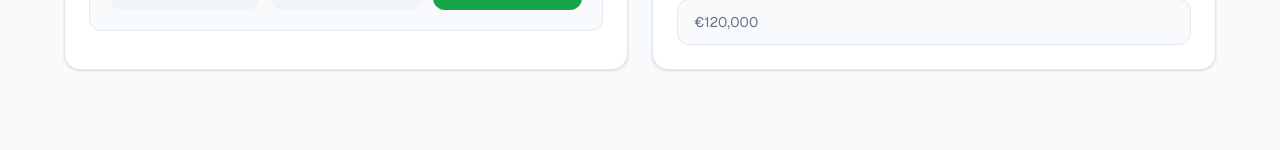
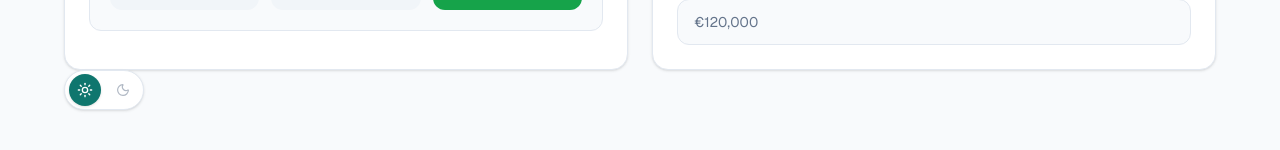
Before and after one commit to vladimirmomiroski/realestate-frontend, a Next.js app: page / in a window 1280 px wide. Shown: the part 994-1144 px from the top of the page. Built offline with nearby package versions, Linux system fonts and the light colour scheme.

Commit message:
Add theme toggle

```diff
--- a/package.json
+++ b/package.json
@@ -11,7 +11,9 @@
     "format:check": "prettier --check ."
   },
   "dependencies": {
+    "lucide-react": "^1.17.0",
     "next": "16.2.6",
+    "next-themes": "^0.4.6",
     "react": "19.2.4",
     "react-dom": "19.2.4"
   },
--- a/src/app/(public)/page.tsx
+++ b/src/app/(public)/page.tsx
@@ -1,3 +1,5 @@
+import { ThemeToggle } from "@/components/shared/theme/theme-toggle";
+
 export default function Home() {
   return (
     <main className="bg-background font-text-foreground min-h-screen px-6 py-16">
@@ -159,6 +161,10 @@ export default function Home() {
             </div>
           </div>
         </div>
+
+        <div className="mb-8">
+          <ThemeToggle />
+        </div>
       </section>
     </main>
   );
--- a/src/app/globals.css
+++ b/src/app/globals.css
@@ -1,4 +1,5 @@
 @import "tailwindcss";
+@custom-variant dark (&:where(.dark, .dark *));
 
 :root {
   --background: #f8fafc;
--- a/src/app/layout.tsx
+++ b/src/app/layout.tsx
@@ -2,6 +2,7 @@ import type { Metadata } from "next";
 import { Geist, Geist_Mono } from "next/font/google";
 import { siteConfig } from "@/config/site";
 import "./globals.css";
+import { ThemeProvider } from "@/components/shared/providers/theme-provider";
 
 const geistSans = Geist({
   variable: "--font-geist-sans",
@@ -26,9 +27,12 @@ export default function RootLayout({
   return (
     <html
       lang="en"
+      suppressHydrationWarning
       className={`${geistSans.variable} ${geistMono.variable} h-full antialiased`}
     >
-      <body className="min-h-full font-sans">{children}</body>
+      <body className="min-h-full font-sans">
+        <ThemeProvider>{children}</ThemeProvider>
+      </body>
     </html>
   );
 }
--- /dev/null
+++ b/src/components/shared/providers/theme-provider.tsx
@@ -0,0 +1,20 @@
+"use client";
+
+import { ThemeProvider as NextThemesProvider } from "next-themes";
+
+type ThemeProviderProps = {
+  children: React.ReactNode;
+};
+
+export function ThemeProvider({ children }: ThemeProviderProps) {
+  return (
+    <NextThemesProvider
+      attribute="class"
+      defaultTheme="system"
+      enableSystem
+      disableTransitionOnChange
+    >
+      {children}
+    </NextThemesProvider>
+  );
+}
--- /dev/null
+++ b/src/components/shared/theme/theme-toggle.tsx
@@ -0,0 +1,88 @@
+"use client";
+
+import { useSyncExternalStore } from "react";
+import { Moon, Sun } from "lucide-react";
+import { useTheme } from "next-themes";
+
+function subscribe() {
+  return () => {};
+}
+
+function getSnapshot() {
+  return true;
+}
+
+function getServerSnapshot() {
+  return false;
+}
+
+function useIsMounted() {
+  return useSyncExternalStore(subscribe, getSnapshot, getServerSnapshot);
+}
+
+export function ThemeToggle() {
+  const mounted = useIsMounted();
+  const { theme, resolvedTheme, setTheme } = useTheme();
+
+  const currentTheme = theme === "system" ? resolvedTheme : theme;
+  const isDark = currentTheme === "dark";
+
+  if (!mounted) {
+    return (
+      <button
+        type="button"
+        disabled
+        aria-label="Toggle theme"
+        className="**:border-border bg-card h-10 w-20 cursor-not-allowed rounded-full border opacity-60"
+      />
+    );
+  }
+
+  return (
+    <button
+      type="button"
+      aria-label={isDark ? "Switch to light mode" : "Switch to dark mode"}
+      aria-pressed={isDark}
+      onClick={() => setTheme(isDark ? "light" : "dark")}
+      className="group border-border bg-card hover:bg-muted focus-visible:ring-ring relative inline-flex h-10 w-20 cursor-pointer items-center rounded-full border p-1 shadow-sm transition-all duration-300 hover:shadow-md focus-visible:ring-2 focus-visible:ring-offset-2 focus-visible:outline-none active:scale-95"
+    >
+      <span
+        className={`absolute left-3 transition-all duration-300 ${
+          isDark
+            ? "text-muted-foreground scale-90 opacity-50"
+            : "text-warning scale-100 opacity-100"
+        }`}
+      >
+        <Sun className="h-4 w-4" aria-hidden="true" />
+      </span>
+
+      <span
+        className={`absolute right-3 transition-all duration-300 ${
+          isDark
+            ? "text-accent scale-100 opacity-100"
+            : "text-muted-foreground scale-90 opacity-50"
+        }`}
+      >
+        <Moon className="h-4 w-4" aria-hidden="true" />
+      </span>
+
+      <span
+        className={`bg-primary text-primary-foreground relative z-10 flex h-8 w-8 items-center justify-center rounded-full shadow-sm transition-all duration-300 ease-out group-hover:shadow-md ${
+          isDark ? "translate-x-10 rotate-12" : "translate-x-0 rotate-0"
+        }`}
+      >
+        {isDark ? (
+          <Moon
+            className="h-4 w-4 transition-transform duration-300"
+            aria-hidden="true"
+          />
+        ) : (
+          <Sun
+            className="h-4 w-4 transition-transform duration-300"
+            aria-hidden="true"
+          />
+        )}
+      </span>
+    </button>
+  );
+}
```
Also changed, not shown: 1 other file (tests, documents, lock files or other folders).
